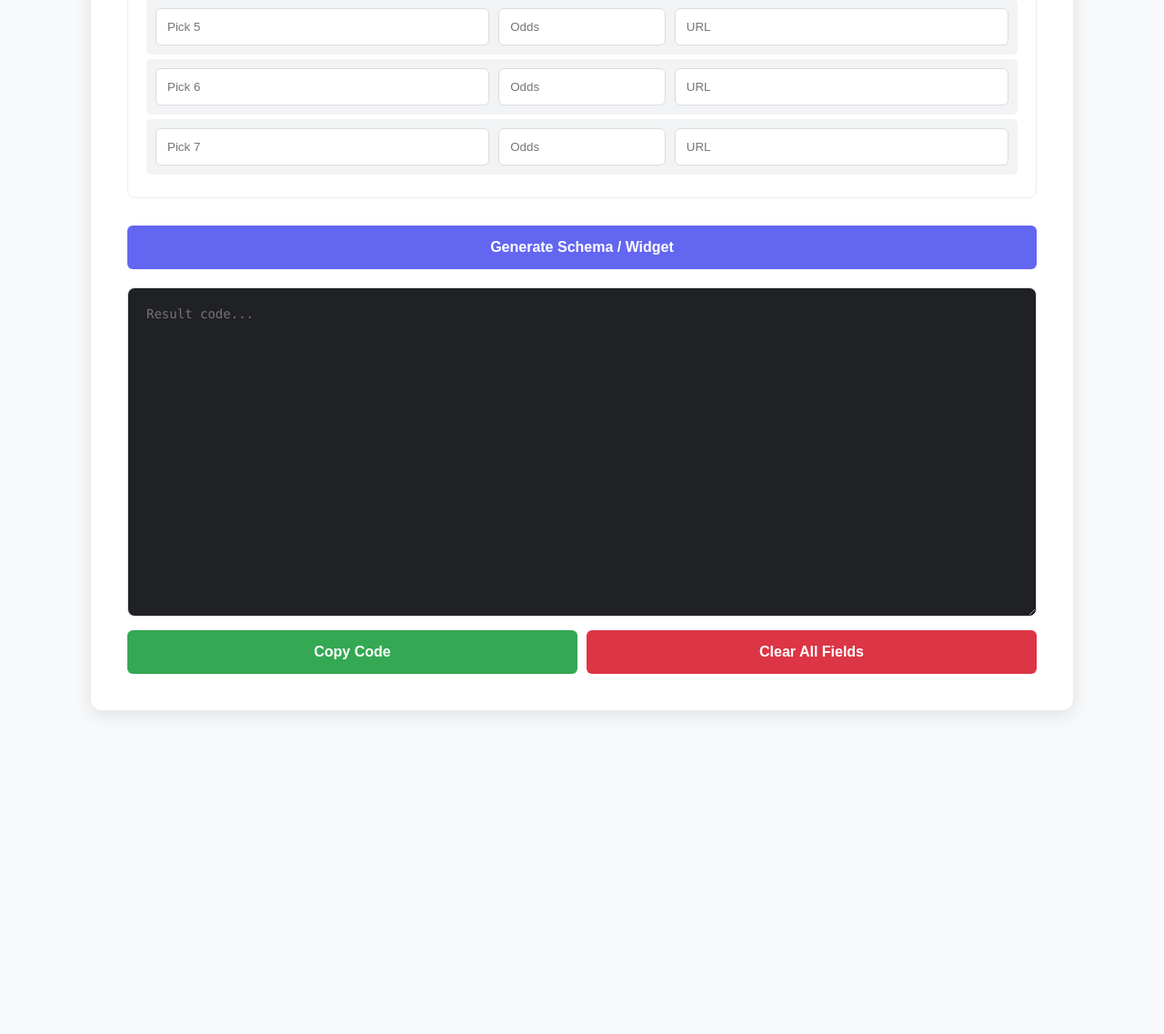
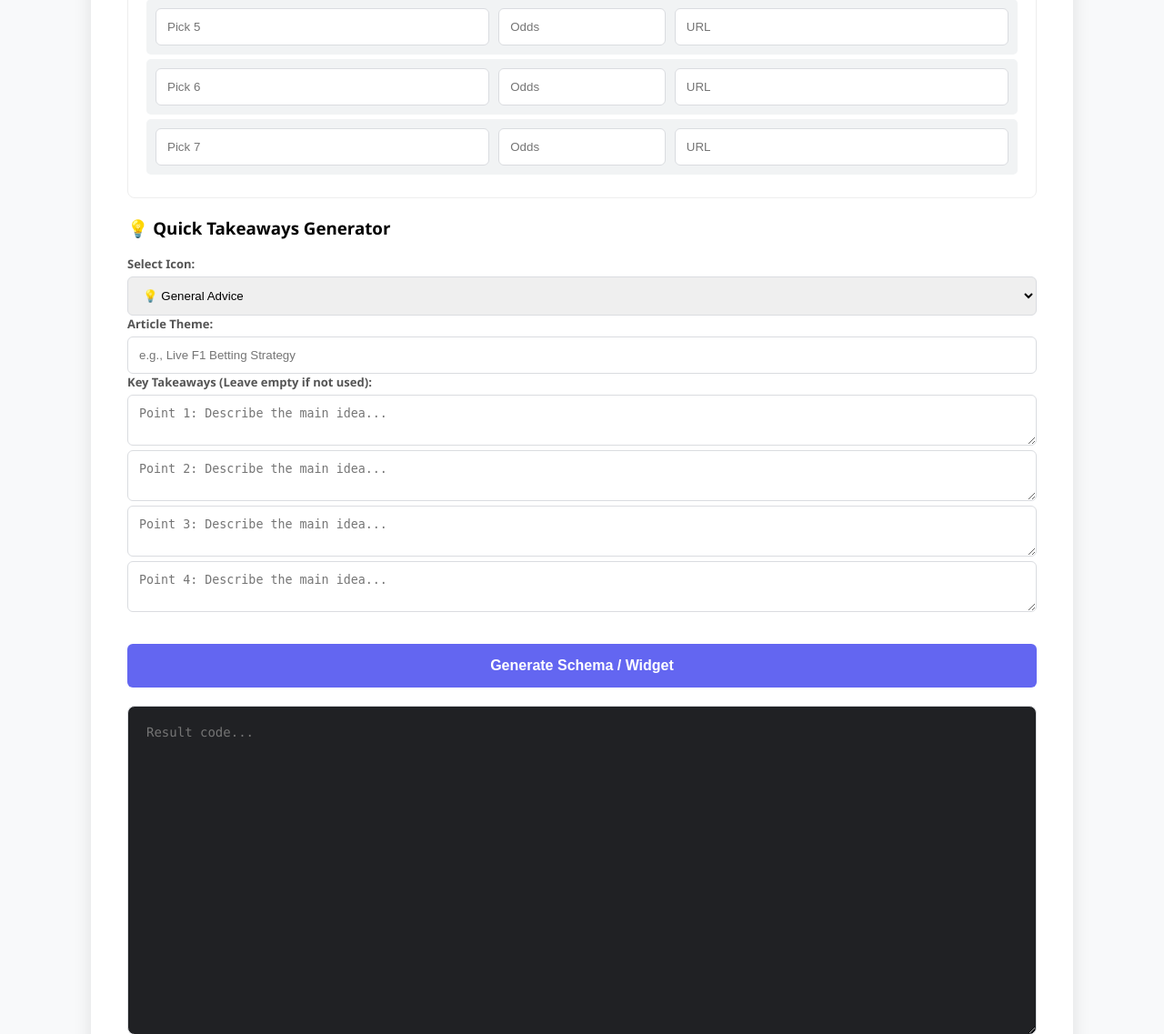
Before and after one commit to josegairaudf-ops/schema-generator-app, a Flask app: page / in a window 1280 px wide. Shown: the part 1386-2523 px from the top of the page at 91% size. Before the commit the page ends 2172 px from the top, so only its background shows below. Run offline with Flask 3, Linux system fonts and the light colour scheme.

Commit message:
Add quick takeaways generator section to index.html

```diff
--- a/templates/index.html
+++ b/templates/index.html
@@ -219,6 +219,30 @@
         </div>
         <button type="button" onclick="addWidgetRow('wm_rowsContainer', 'multi')" style="background-color: #ff9800;">+ Add Another Matchup Row</button>
     </div>
+</div>
+<div id="takeaways-section">
+    <h3>💡 Quick Takeaways Generator</h3>
+
+    <!-- Selección de Icono -->
+    <label>Select Icon:</label>
+    <select id="tk-icon">
+        <option value="💡">💡 General Advice</option>
+        <option value="🏎️">🏎️ F1 / Racing</option>
+        <option value="🏀">🏀 NBA / Basketball</option>
+        <option value="🏈">🏈 NFL / Football</option>
+        <option value="⚽">⚽ Soccer</option>
+    </select>
+
+    <!-- Título/Tema -->
+    <label>Article Theme:</label>
+    <input type="text" id="tk-theme" placeholder="e.g., Live F1 Betting Strategy">
+
+    <!-- Puntos Clave -->
+    <label>Key Takeaways (Leave empty if not used):</label>
+    <textarea id="tk-point-1" placeholder="Point 1: Describe the main idea..."></textarea>
+    <textarea id="tk-point-2" placeholder="Point 2: Describe the main idea..."></textarea>
+    <textarea id="tk-point-3" placeholder="Point 3: Describe the main idea..."></textarea>
+    <textarea id="tk-point-4" placeholder="Point 4: Describe the main idea..."></textarea>
 </div>
 
 <!-- EL BOTÓN AHORA ESTÁ AL FINAL DE TODAS LAS SECCIONES -->
```
